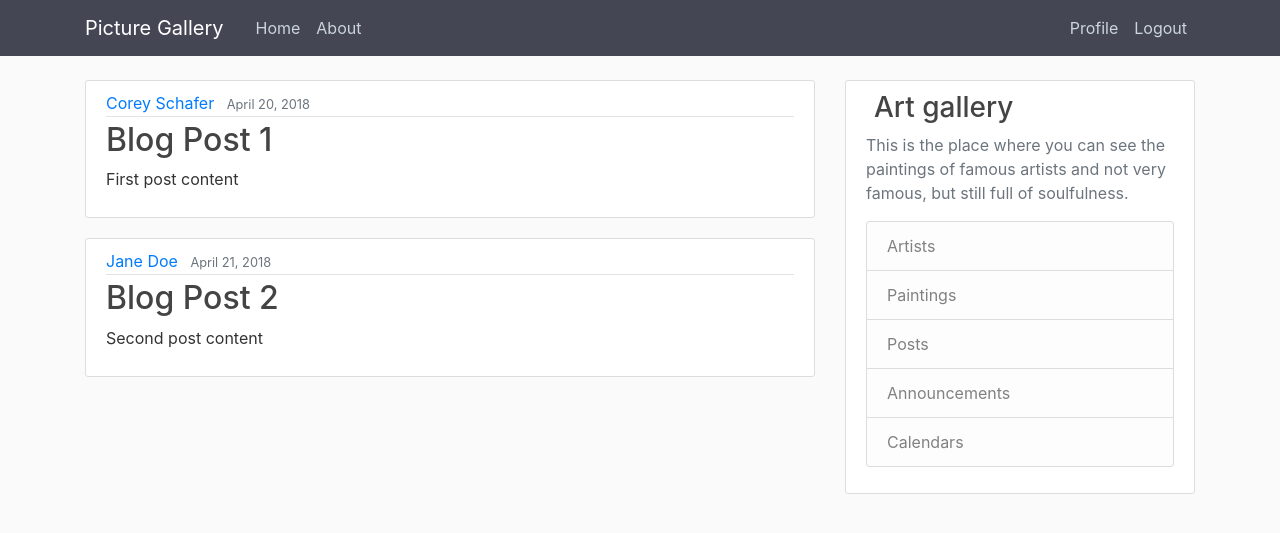
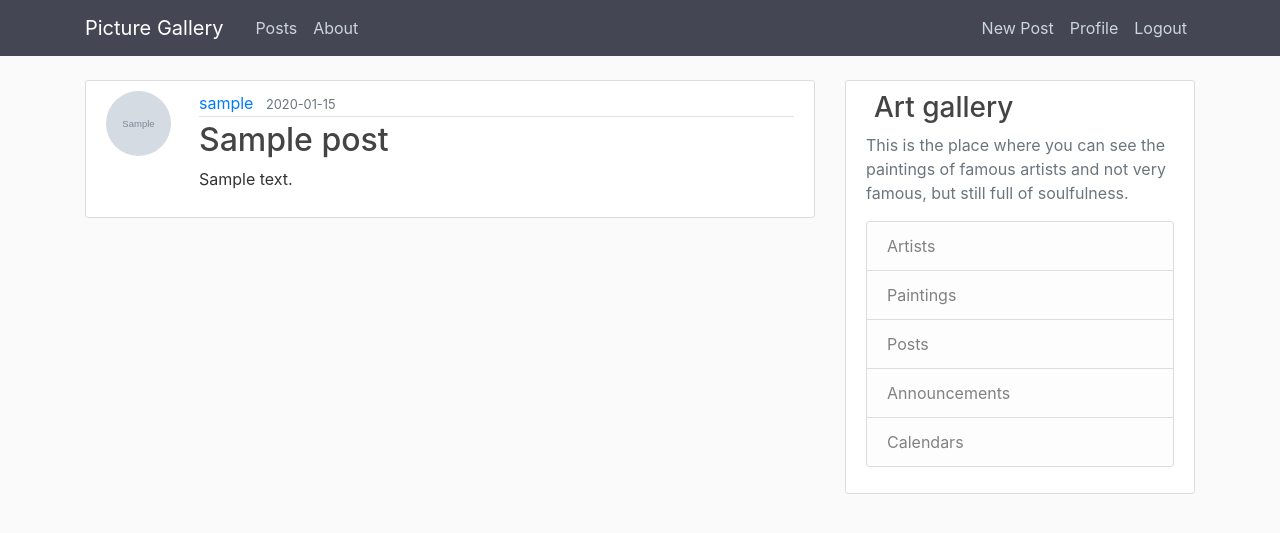
Before and after one commit to StachevGleb/Final_Project, a Flask app: page / in a window 1280 px wide. Shown: the top 533 px of the page. Run offline with Flask 3, Linux system fonts and the light colour scheme; a user stored in the database is signed in; tables that the repository leaves empty hold one stand-in row (values such as "Sample post"); grey boxes marked "Sample" are stand-in pictures; some libraries are stand-ins or nearby versions.

Commit message:
FinalProjPostsUpdating

```diff
--- a/gallery/routes.py
+++ b/gallery/routes.py
@@ -1,6 +1,6 @@
 from flask import render_template, url_for, flash, redirect, request
 from gallery import app, db, bcrypt
-from gallery.forms import RegistrationForm, LoginForm, UpdateProfileForm
+from gallery.forms import RegistrationForm, LoginForm, UpdateProfileForm, PostForm
 from gallery.models import User, Post
 from flask_login import login_user, logout_user, login_required, current_user
 from PIL import Image
@@ -8,26 +8,11 @@ import secrets
 import os
 
 
-posts = [
-    {
-        'author': 'Corey Schafer',
-        'title': 'Blog Post 1',
-        'content': 'First post content',
-        'date_posted': 'April 20, 2018'
-    },
-    {
-        'author': 'Jane Doe',
-        'title': 'Blog Post 2',
-        'content': 'Second post content',
-        'date_posted': 'April 21, 2018'
-    }
-]
-
-
 @app.route("/")
-@app.route("/home")
-def home():
-    return render_template('home.html', posts=posts)
+@app.route("/posts")
+def posts():
+    post = Post.query.all()
+    return render_template('posts.html', posts=post)
 
 
 @app.route("/about")
@@ -38,7 +23,7 @@ def about():
 @app.route("/register", methods=['GET', 'POST'])
 def register():
     if current_user.is_authenticated:
-        return redirect(url_for('home'))
+        return redirect(url_for('posts'))
     form = RegistrationForm()
     if form.validate_on_submit():
         hashed_pw = bcrypt.generate_password_hash(form.password.data).decode('utf-8')
@@ -53,14 +38,14 @@ def register():
 @app.route("/login", methods=['GET', 'POST'])
 def login():
     if current_user.is_authenticated:
-        return redirect(url_for('home'))
+        return redirect(url_for('posts'))
     form = LoginForm()
     if form.validate_on_submit():
         user = User.query.filter_by(email=form.email.data).first()
         if user and bcrypt.check_password_hash(user.password, form.password.data):
             login_user(user, form.remember.data)
             next_page = request.args.get('next')
-            return redirect(next_page) if next_page else redirect(url_for('home'))
+            return redirect(next_page) if next_page else redirect(url_for('posts'))
         else:
             flash('Login Unsuccessful. Please check email and password', 'danger')
     return render_template('login.html', title='Login', form=form)
@@ -68,7 +53,7 @@ def login():
 @app.route("/logout")
 def logout():
     logout_user()
-    return redirect(url_for('home'))
+    return redirect(url_for('posts'))
 
 def save_pic(form_pic):
     random_hex = secrets.token_hex(8)
@@ -101,3 +86,24 @@ def profile():
         form.email.data = current_user.email
     image_file = url_for('static', filename='profile_img/' + current_user.image_file)
     return render_template('profile.html', title='Profile', image_file=image_file, form=form)
+
+@app.route("/post/new", methods=['GET', 'POST'])
+@login_required
+def new_post():
+    form = PostForm()
+    if form.validate_on_submit():
+        post = Post(title=form.title.data, content=form.content.data, author=current_user)
+        db.session.add(post)
+        db.session.commit()
+        flash('Post has been created!', 'success')
+        return redirect(url_for('posts'))
+    return render_template('create_post.html', title='New Post', form=form)
+
+
+@app.route("/post/<int:post_id>")
+def post(post_id):
+    post = Post.query.get_or_404(post_id)
+    return render_template('post.html', title=post.title, post=post)
+
+# @app.route("/post/<int:post_id>/update")
+# def post(post_id):
--- a/gallery/static/main.css
+++ b/gallery/static/main.css
@@ -48,7 +48,7 @@ a.article-title:hover {
 .article-img {
   height: 65px;
   width: 65px;
-  margin-right: 16px;
+  margin-right: 28px;
 }
 
 .article-metadata {
--- a/gallery/templates/home.html
+++ /dev/null
@@ -1,15 +0,0 @@
-{% extends "layout.html" %}
-{% block content %}
-    {% for post in posts %}
-        <article class="media content-section">
-          <div class="media-body">
-            <div class="article-metadata">
-              <a class="mr-2" href="#">{{ post.author }}</a>
-              <small class="text-muted">{{ post.date_posted }}</small>
-            </div>
-            <h2><a class="article-title" href="#">{{ post.title }}</a></h2>
-            <p class="article-content">{{ post.content }}</p>
-          </div>
-        </article>
-    {% endfor %}
-{% endblock content %}
--- a/gallery/templates/layout.html
+++ b/gallery/templates/layout.html
@@ -26,12 +26,13 @@
           </button>
           <div class="collapse navbar-collapse" id="navbarToggle">
             <div class="navbar-nav mr-auto">
-              <a class="nav-item nav-link" href="{{ url_for('home') }}">Home</a>
+              <a class="nav-item nav-link" href="{{ url_for('posts') }}">Posts</a>
               <a class="nav-item nav-link" href="{{ url_for('about') }}">About</a>
             </div>
             <!-- Navbar Right Side -->
             <div class="navbar-nav">
                 {% if current_user.is_authenticated %}
+                    <a class="nav-item nav-link" href="{{ url_for('new_post') }}">New Post</a>
                     <a class="nav-item nav-link" href="{{ url_for('profile') }}">Profile</a>
                     <a class="nav-item nav-link" href="{{ url_for('logout') }}">Logout</a>
                 {% else %}
--- /dev/null
+++ b/gallery/templates/posts.html
@@ -0,0 +1,16 @@
+{% extends "layout.html" %}
+{% block content %}
+    {% for post in posts %}
+        <article class="media content-section">
+            <img class="rounded-circle article-img" src="{{ url_for('static', filename='profile_img/' + post.author.image_file)}}" }>
+          <div class="media-body">
+            <div class="article-metadata">
+              <a class="mr-2" href="#">{{ post.author.username }}</a>
+              <small class="text-muted">{{ post.date_posted.strftime('%Y-%m-%d') }}</small>
+            </div>
+            <h2><a class="article-title" href="{{ url_for('post', post_id=post.id) }}">{{ post.title }}</a></h2>
+            <p class="article-content">{{ post.content }}</p>
+          </div>
+        </article>
+    {% endfor %}
+{% endblock content %}
```
Also changed, not shown: gallery/forms.py (+7 -1 lines), gallery/templates/create_post.html (added, +40 -0 lines), gallery/templates/post.html (added, +15 -0 lines).
